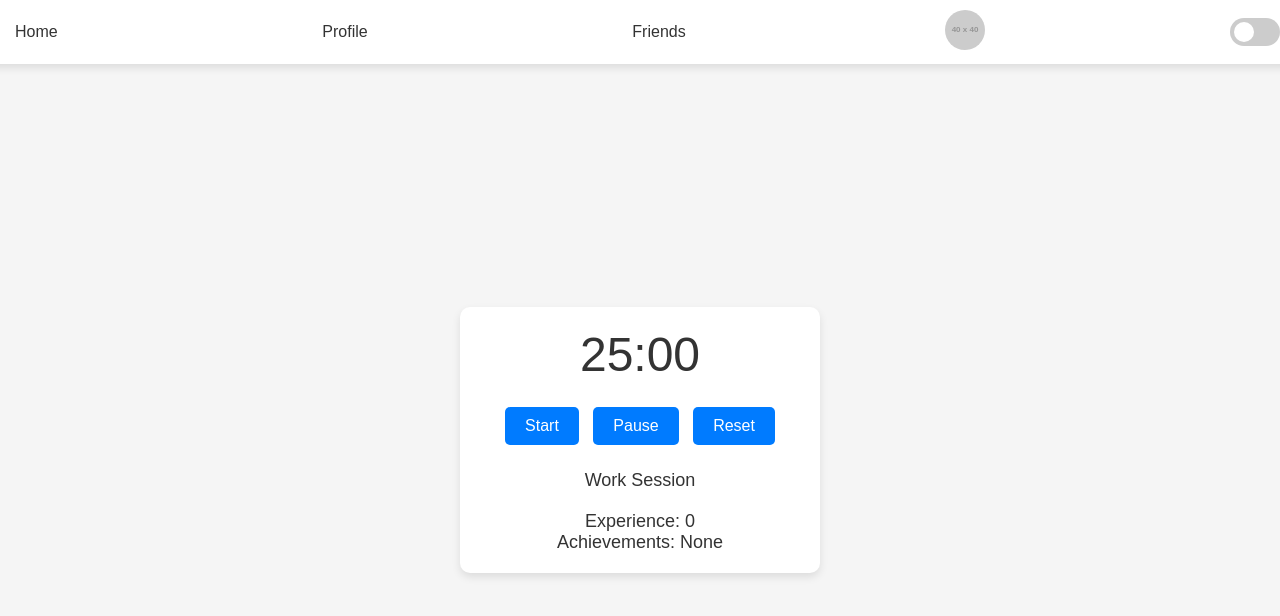
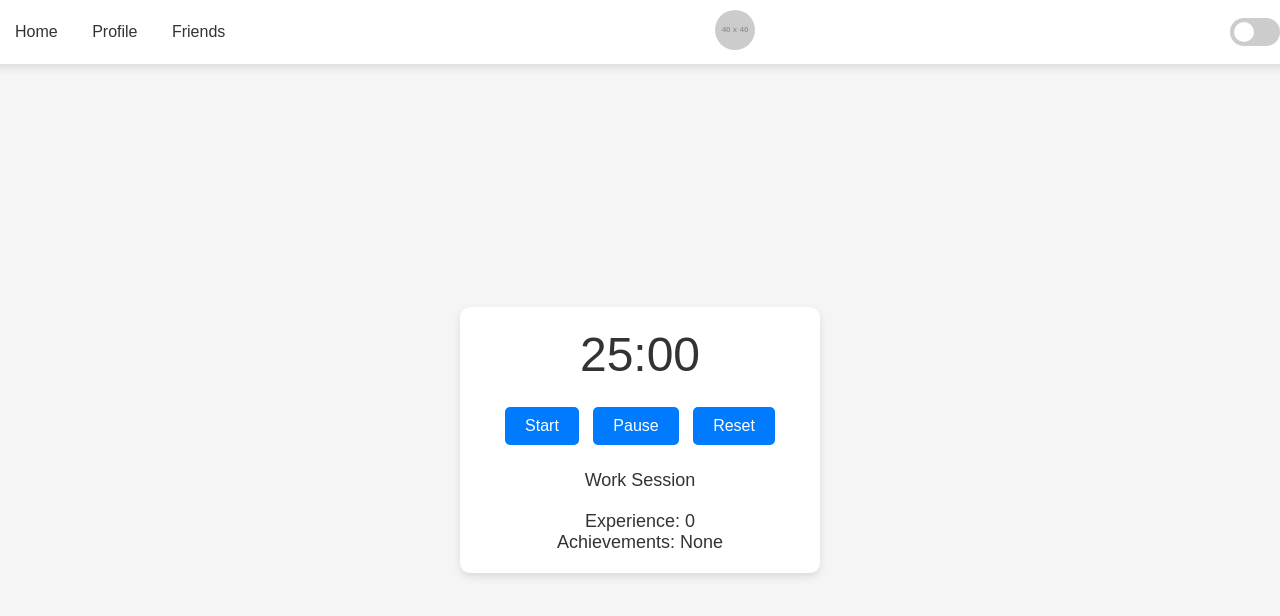
Before and after one commit to parsTroy/pomo, a plain HTML site: page frontend/index.html in a window 1280 px wide. Drawn offline with Linux system fonts and the light colour scheme; placeholder pictures from the web are drawn by us.

Commit message:
Update html

```diff
--- a/frontend/index.html
+++ b/frontend/index.html
@@ -8,9 +8,11 @@
   </head>
   <body>
     <nav class="navbar">
-      <a href="index.html" class="nav-link">Home</a>
-      <a href="profile.html" class="nav-link">Profile</a>
-      <a href="friends.html" class="nav-link">Friends</a>
+      <div class="nav-center">
+        <a href="index.html" class="nav-link">Home</a>
+        <a href="profile.html" class="nav-link">Profile</a>
+        <a href="friends.html" class="nav-link">Friends</a>
+      </div>
       <div class="profile-module">
         <img
           id="profile-pic"
```
